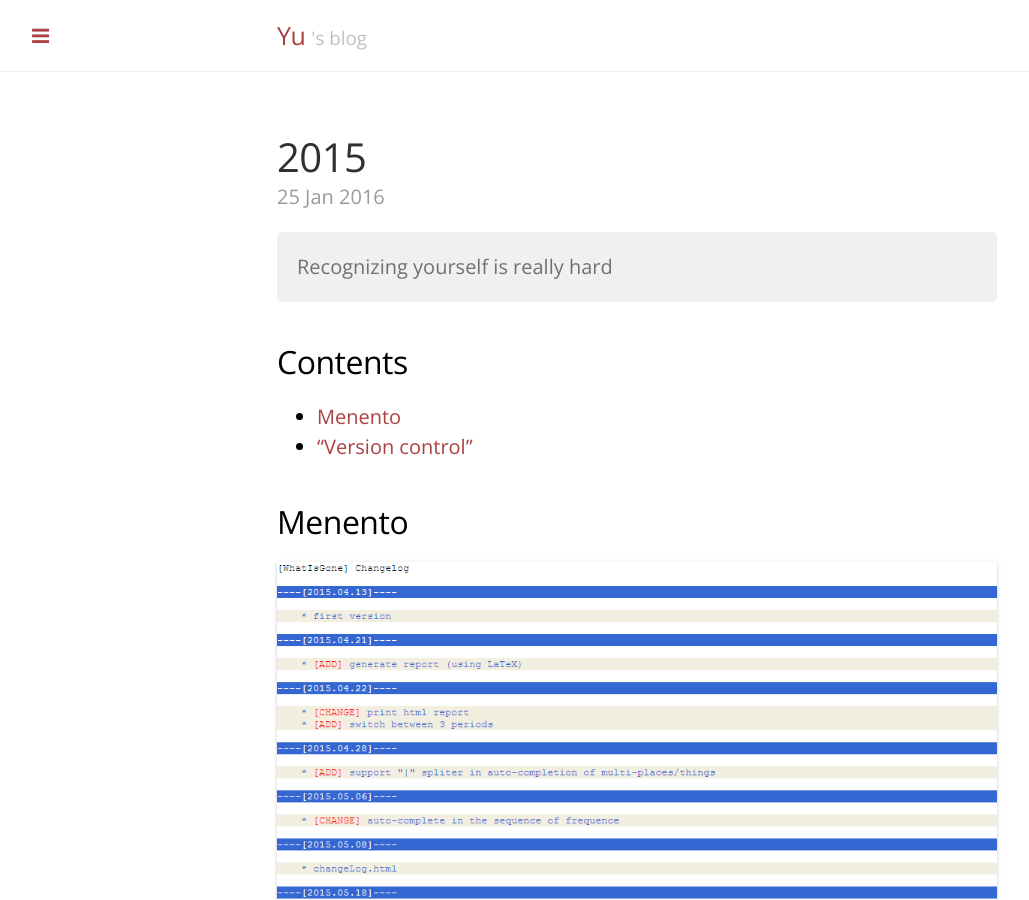
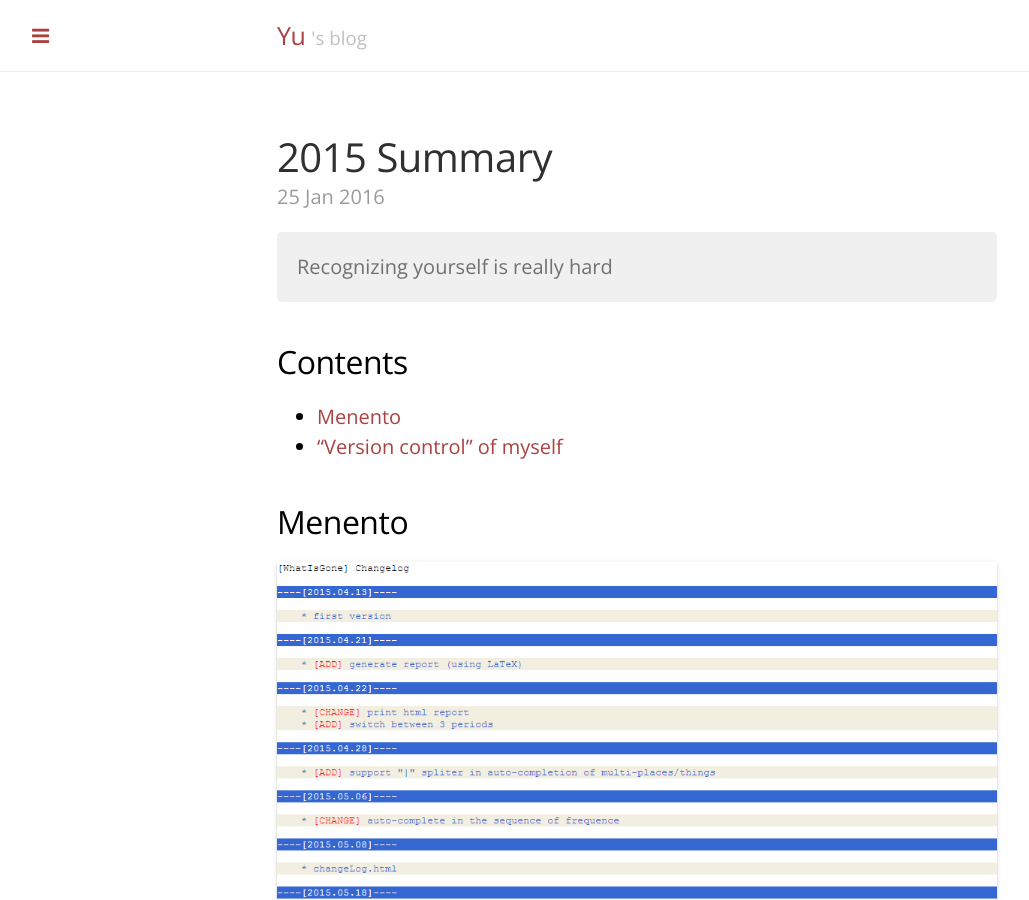
Before and after one commit to neilsustc/neilsustc.github.io, a Jekyll site: the page built from _posts/2016-01-25-2015-summary.md, in a window 1280 px wide and 900 px high. Shown: the whole window, without its empty margins (3-1032 px from the left). Built offline with Jekyll 4.4.1, drawn with Linux system fonts in a browser that asks for light colours; some web fonts are replaced.

Commit message:
🚚 rename

```diff
--- a/_posts/2016-01-25-2015.md
+++ b/_posts/2016-01-25-2015-summary.md
@@ -1,6 +1,6 @@
 ---
 layout: post
-title: 2015
+title: 2015 Summary
 ---
 
 <div class="excerpt">
@@ -10,7 +10,7 @@ title: 2015
 ## Contents
 
 - [Menento](#menento)
-- ["Version control"](#version-control-of-myself)
+- ["Version control" of myself](#version-control-of-myself)
 
 ## Menento
 
```
Also changed, not shown: _posts/2016-12-31-2016-summary.md (renamed from _posts/2016-12-31-2016.md, +1 -1 lines).
